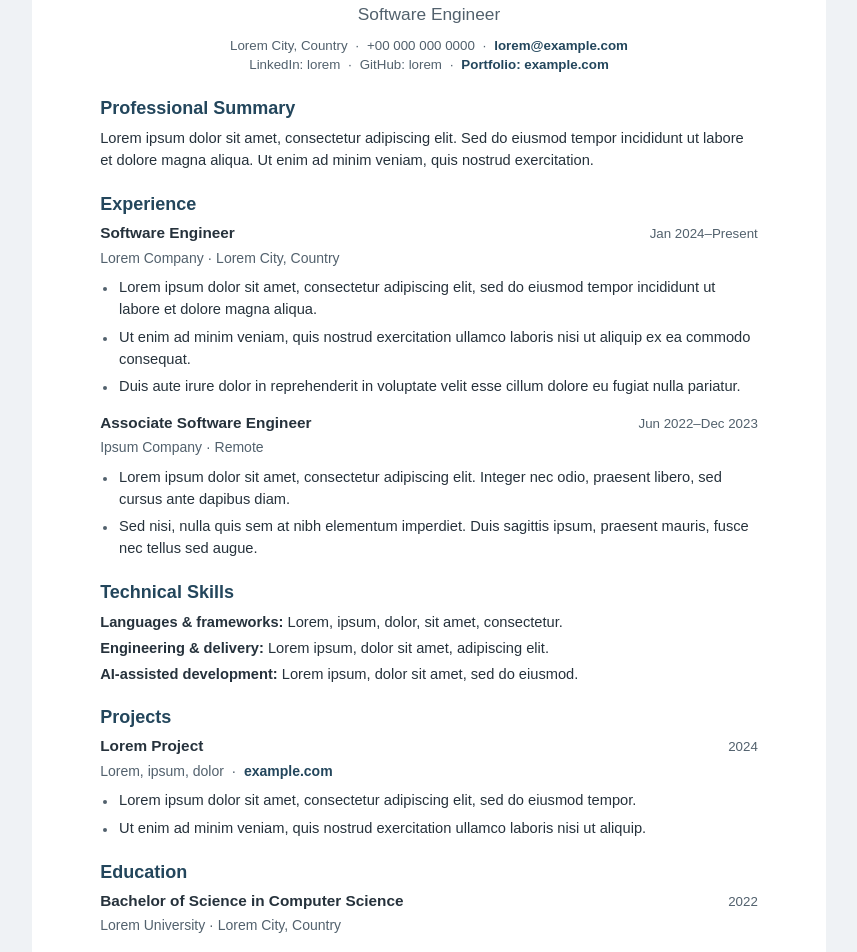
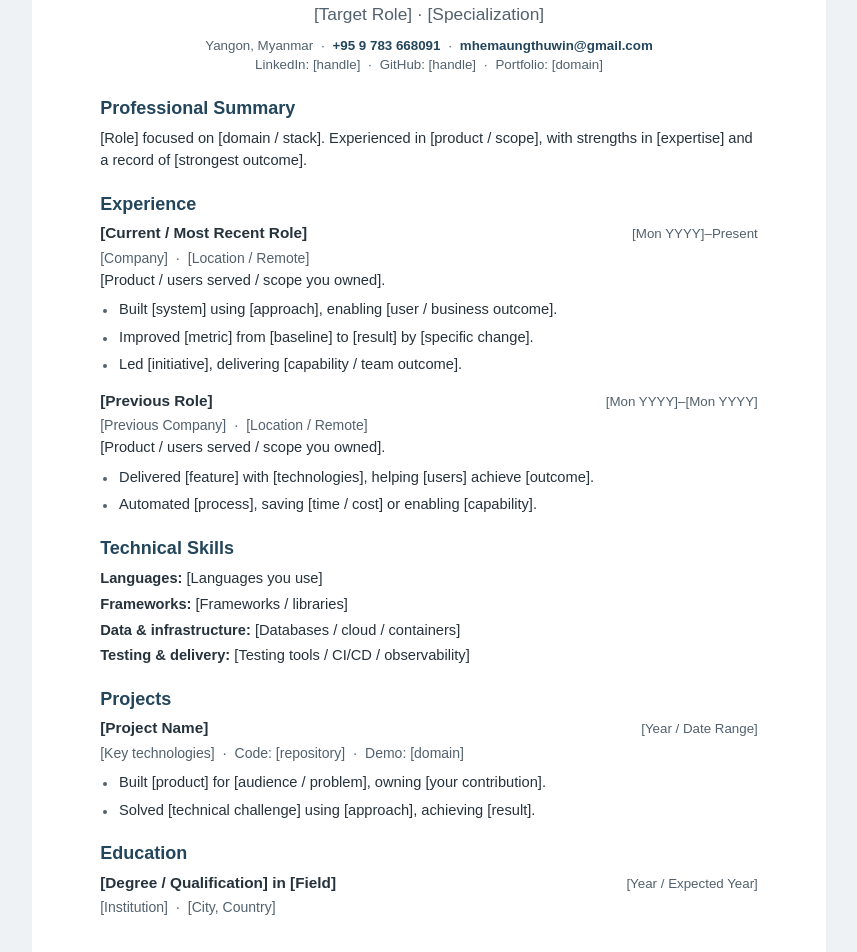
Before and after one commit to Oungseik/oungseik.github.io, a SvelteKit app: page /resume in a window 1280 px wide. Shown: the part 260-1212 px from the top of the page, without its empty margins (211-1068 px from the left). Built offline with nearby package versions, Linux system fonts and the light colour scheme.

Commit message:
Refine resume template prompts and editing guidance
Personalize resume contact details and replace lorem ipsum with actionable prompts. Document source-based editing and use default indentation and quote preferences in oxfmt.

```diff
--- a/src/routes/resume/+page.svelte
+++ b/src/routes/resume/+page.svelte
@@ -101,8 +101,8 @@
 </script>
 
 <svelte:head>
-	<title>Resume — Lorem Ipsum</title>
-	<meta name="description" content="A clean, printable A4 software engineering resume template." />
+	<title>Resume — Aung Thu Win</title>
+	<meta name="description" content="Printable software engineering resume — Aung Thu Win." />
 </svelte:head>
 
 <main class="resume-preview">
@@ -142,26 +142,26 @@
 					<div class="resume-source">
 						<article class="resume" aria-labelledby="resume-name">
 							<header class="resume-header">
-								<h1 id="resume-name">Lorem Ipsum</h1>
-								<p class="professional-title">Software Engineer</p>
+								<h1 id="resume-name">Aung Thu Win</h1>
+								<p class="professional-title">[Target Role] · [Specialization]</p>
 								<p class="contact-line">
-									Lorem City, Country <span aria-hidden="true">·</span> +00 000 000 0000
+									Yangon, Myanmar <span aria-hidden="true">·</span>
+									<a href="tel:+959783668091">+95 9 783 668091</a>
 									<span aria-hidden="true">·</span>
-									<a href="mailto:lorem@example.com">lorem@example.com</a>
+									<a href="mailto:mhemaungthuwin@gmail.com">mhemaungthuwin@gmail.com</a>
 								</p>
 								<p class="contact-line">
-									LinkedIn: lorem <span aria-hidden="true">·</span> GitHub: lorem
-									<span aria-hidden="true">·</span>
-									<a href="https://example.com">Portfolio: example.com</a>
+									LinkedIn: [handle] <span aria-hidden="true">·</span>
+									GitHub: [handle] <span aria-hidden="true">·</span>
+									Portfolio: [domain]
 								</p>
 							</header>
 
 							<section class="resume-section" aria-labelledby="summary-heading">
 								<h2 id="summary-heading">Professional Summary</h2>
 								<p>
-									Lorem ipsum dolor sit amet, consectetur adipiscing elit. Sed do eiusmod tempor
-									incididunt ut labore et dolore magna aliqua. Ut enim ad minim veniam, quis nostrud
-									exercitation.
+									[Role] focused on [domain / stack]. Experienced in [product / scope],
+									with strengths in [expertise] and a record of [strongest outcome].
 								</p>
 							</section>
 
@@ -170,43 +170,36 @@
 								<div class="entry">
 									<header class="entry-header">
 										<div class="entry-heading">
-											<h3>Software Engineer</h3>
-											<p class="entry-date">Jan 2024–Present</p>
+											<h3>[Current / Most Recent Role]</h3>
+											<p class="entry-date">[Mon YYYY]–Present</p>
 										</div>
-										<p class="entry-context">Lorem Company · Lorem City, Country</p>
+										<p class="entry-context">
+											[Company] <span aria-hidden="true">·</span> [Location / Remote]
+										</p>
+										<p>[Product / users served / scope you owned].</p>
 									</header>
 									<ul>
-										<li>
-											Lorem ipsum dolor sit amet, consectetur adipiscing elit, sed do eiusmod
-											tempor incididunt ut labore et dolore magna aliqua.
-										</li>
-										<li>
-											Ut enim ad minim veniam, quis nostrud exercitation ullamco laboris nisi ut
-											aliquip ex ea commodo consequat.
-										</li>
-										<li>
-											Duis aute irure dolor in reprehenderit in voluptate velit esse cillum
-											dolore eu fugiat nulla pariatur.
-										</li>
+										<li>Built [system] using [approach], enabling [user / business outcome].</li>
+										<li>Improved [metric] from [baseline] to [result] by [specific change].</li>
+										<li>Led [initiative], delivering [capability / team outcome].</li>
 									</ul>
 								</div>
 								<div class="entry">
 									<header class="entry-header">
 										<div class="entry-heading">
-											<h3>Associate Software Engineer</h3>
-											<p class="entry-date">Jun 2022–Dec 2023</p>
+											<h3>[Previous Role]</h3>
+											<p class="entry-date">[Mon YYYY]–[Mon YYYY]</p>
 										</div>
-										<p class="entry-context">Ipsum Company · Remote</p>
+										<p class="entry-context">
+											[Previous Company] <span aria-hidden="true">·</span> [Location / Remote]
+										</p>
+										<p>[Product / users served / scope you owned].</p>
 									</header>
 									<ul>
 										<li>
-											Lorem ipsum dolor sit amet, consectetur adipiscing elit. Integer nec odio,
-											praesent libero, sed cursus ante dapibus diam.
+											Delivered [feature] with [technologies], helping [users] achieve [outcome].
 										</li>
-										<li>
-											Sed nisi, nulla quis sem at nibh elementum imperdiet. Duis sagittis ipsum,
-											praesent mauris, fusce nec tellus sed augue.
-										</li>
+										<li>Automated [process], saving [time / cost] or enabling [capability].</li>
 									</ul>
 								</div>
 							</section>
@@ -214,18 +207,10 @@
 							<section class="resume-section" aria-labelledby="skills-heading">
 								<h2 id="skills-heading">Technical Skills</h2>
 								<div class="skills">
-									<p>
-										<strong>Languages &amp; frameworks:</strong> Lorem, ipsum, dolor, sit amet,
-										consectetur.
-									</p>
-									<p>
-										<strong>Engineering &amp; delivery:</strong> Lorem ipsum, dolor sit amet,
-										adipiscing elit.
-									</p>
-									<p>
-										<strong>AI-assisted development:</strong> Lorem ipsum, dolor sit amet, sed do
-										eiusmod.
-									</p>
+									<p><strong>Languages:</strong> [Languages you use]</p>
+									<p><strong>Frameworks:</strong> [Frameworks / libraries]</p>
+									<p><strong>Data &amp; infrastructure:</strong> [Databases / cloud / containers]</p>
+									<p><strong>Testing &amp; delivery:</strong> [Testing tools / CI/CD / observability]</p>
 								</div>
 							</section>
 
@@ -234,23 +219,17 @@
 								<div class="entry">
 									<header class="entry-header">
 										<div class="entry-heading">
-											<h3>Lorem Project</h3>
-											<p class="entry-date">2024</p>
+											<h3>[Project Name]</h3>
+											<p class="entry-date">[Year / Date Range]</p>
 										</div>
 										<p class="entry-context">
-											Lorem, ipsum, dolor <span aria-hidden="true">·</span>
-											<a href="https://example.com">example.com</a>
+											[Key technologies] <span aria-hidden="true">·</span>
+											Code: [repository] <span aria-hidden="true">·</span> Demo: [domain]
 										</p>
 									</header>
 									<ul>
-										<li>
-											Lorem ipsum dolor sit amet, consectetur adipiscing elit, sed do eiusmod
-											tempor.
-										</li>
-										<li>
-											Ut enim ad minim veniam, quis nostrud exercitation ullamco laboris nisi ut
-											aliquip.
-										</li>
+										<li>Built [product] for [audience / problem], owning [your contribution].</li>
+										<li>Solved [technical challenge] using [approach], achieving [result].</li>
 									</ul>
 								</div>
 							</section>
@@ -260,10 +239,12 @@
 								<div class="entry">
 									<header class="entry-header">
 										<div class="entry-heading">
-											<h3>Bachelor of Science in Computer Science</h3>
-											<p class="entry-date">2022</p>
+											<h3>[Degree / Qualification] in [Field]</h3>
+											<p class="entry-date">[Year / Expected Year]</p>
 										</div>
-										<p class="entry-context">Lorem University · Lorem City, Country</p>
+										<p class="entry-context">
+											[Institution] <span aria-hidden="true">·</span> [City, Country]
+										</p>
 									</header>
 								</div>
 							</section>
@@ -280,7 +261,10 @@
 	</div>
 
 	<div class="preview-notes">
-		<p>Placeholder content. Replace the details, dates, and links before sending.</p>
+		<p>
+			Edit the HTML in src/routes/resume/+page.svelte to fill in the bracketed prompts.
+			Duplicate entry elements to add more; remove unused entries and optional sections.
+		</p>
 		<p>Pages are added automatically as your content grows. The preview uses the printed layout.</p>
 		<p>Print settings: A4 · Scale 100% · Margins None · Headers and footers off</p>
 		<noscript>
```
Also changed, not shown: .oxfmtrc.json, 1 other file (tests, documents, lock files or other folders).
